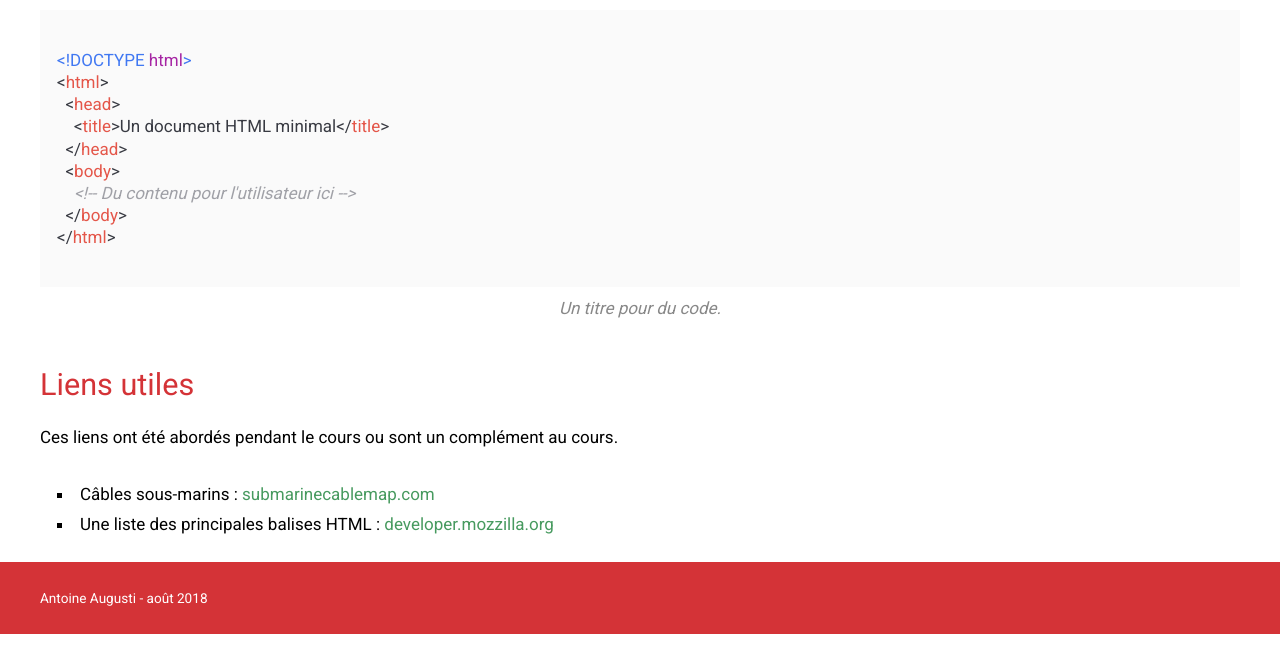
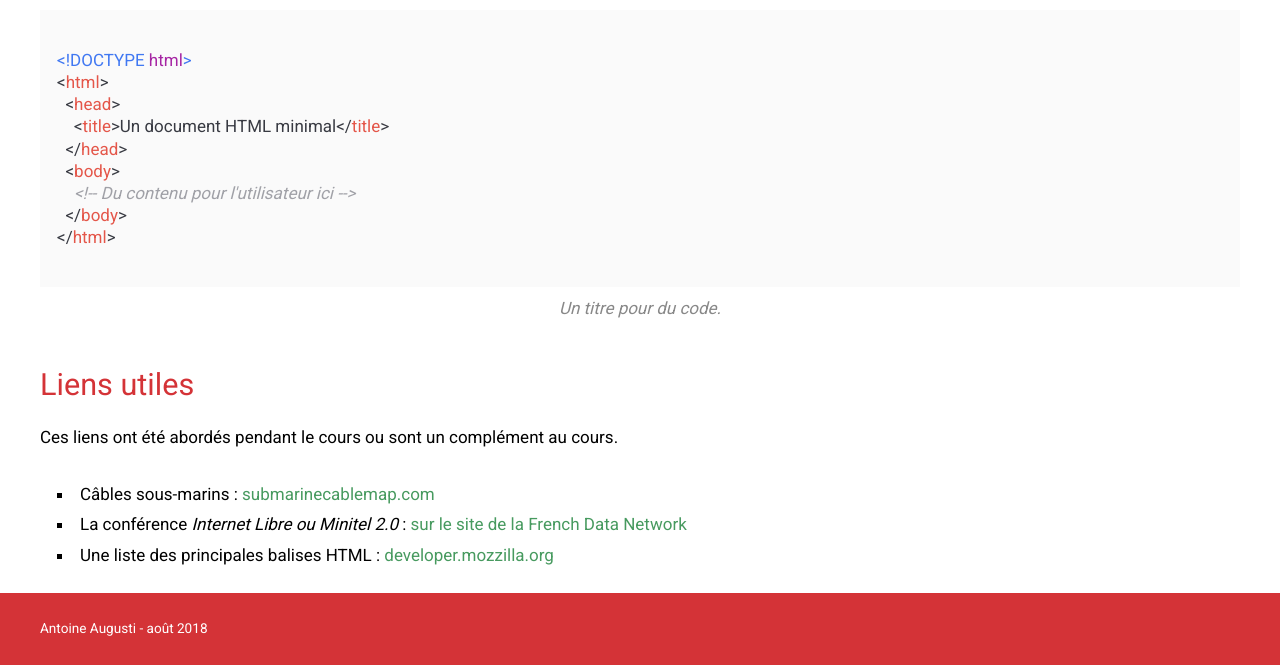
Before and after one commit to AntoineAugusti/sciences-po-culture-numerique, a plain HTML site: page index.html in a window 1280 px wide. Shown: the part 442-1107 px from the top of the page. Before the commit the page ends 1076 px from the top, so only its background shows below. Drawn offline with nearby package versions, Linux system fonts and the light colour scheme.

Commit message:
Add conference

```diff
--- a/index.html
+++ b/index.html
@@ -51,7 +51,12 @@
         <li>
           Câbles sous-marins : <a href="https://www.submarinecablemap.com/">submarinecablemap.com</a>
         </li>
-        <li>Une liste des principales balises HTML : <a href="https://developer.mozilla.org/fr/docs/Apprendre/HTML/Balises_HTML#Les_balises_HTML">developer.mozzilla.org</a></li>
+        <li>
+          La conférence <i>Internet Libre ou Minitel 2.0</i> : <a href="https://www.fdn.fr/actions/confs/internet-libre-ou-minitel-2-0/">sur le site de la French Data Network</a>
+        </li>
+        <li>
+          Une liste des principales balises HTML : <a href="https://developer.mozilla.org/fr/docs/Apprendre/HTML/Balises_HTML#Les_balises_HTML">developer.mozzilla.org</a>
+        </li>
       </ul>
     </div>
   </main>
```
